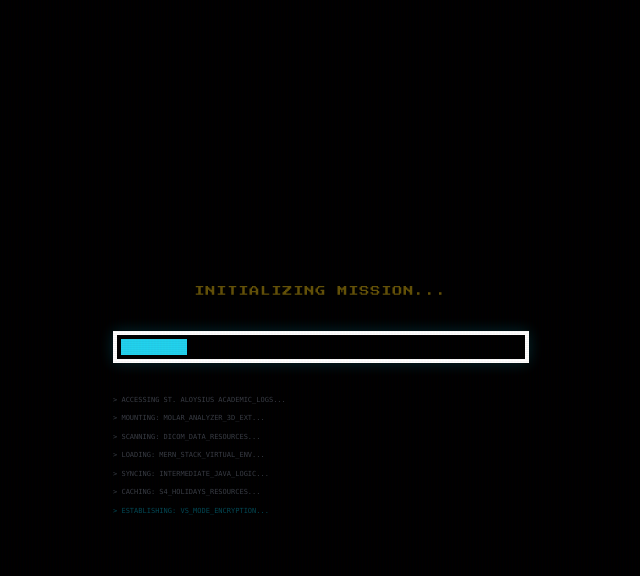
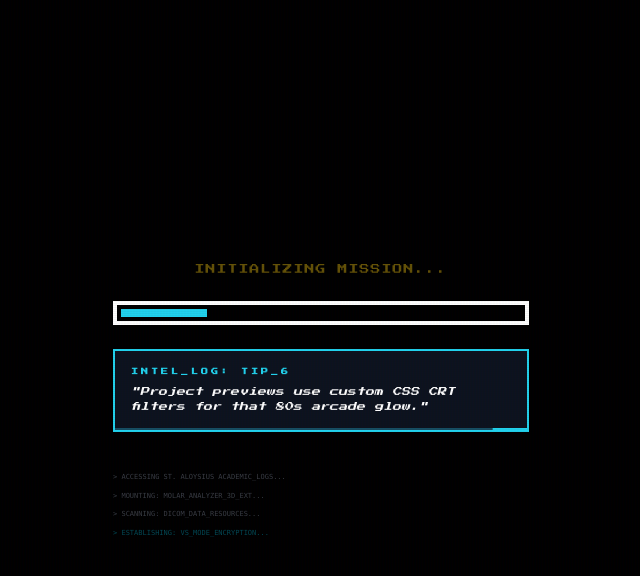
Before and after one commit to RahulMGatty/arcade-portfolio, a React (Vite) app: page / in a window 1280 px wide. Both pictures are taken after a click on the button "PRESS START". Shown: the top 576 px of the page, without its empty margins (319-959 px from the left). Built offline with nearby package versions, Linux system fonts and the light colour scheme.

Commit message:
added tip box

```diff
--- a/src/QuestLog.jsx
+++ b/src/QuestLog.jsx
@@ -66,7 +66,14 @@ const QuestLog = ({ isGodMode }) => {
       image: null,
       desc: "Native Android task manager with real-time Firebase sync.",
       loot: ["Java", "Android Studio", "Firebase"]
-    }
+    },
+    quest6: {
+      title: "MISSION: GAMIOFILE",
+      status: "ACTIVE",
+      image: "/portfolio.jpg",
+      desc: "A high-performance retro arcade portfolio system. Featuring a custom 'God Mode' kernel, CRT filters, and chiptune-synced transitions.",
+      loot: ["React", "Tailwind CSS", "Vercel"]
+    },
   };
 
   return (
--- a/src/SplashScreen.jsx
+++ b/src/SplashScreen.jsx
@@ -1,17 +1,43 @@
-import React, { useState } from 'react';
+import React, { useState, useEffect } from 'react';
 
 const SplashScreen = ({ onStart }) => {
   const [isBooting, setIsBooting] = useState(false);
+  const [currentTip, setCurrentTip] = useState(0);
+
+  const tips = [
+    "Stages represent core projects. Clear them all to see full stack mastery.",
+    "The P-Organ Skill Tree reflects my current technical evolution.",
+    "Inactivity for 60 seconds will trigger 'Attract Mode' (Game Over).",
+    "Using the Comms Channel grants a +500 Score bonus to your profile.",
+    "Check the Manual (.EXE) for a detailed technical breakdown.",
+    "Project previews use custom CSS CRT filters for that 80s arcade glow.",
+    "Everything you see is built with React, Tailwind, and Framer Motion.",
+    // Smart Platform Hint
+    /Android|webOS|iPhone|iPad|iPod|BlackBerry|IEMobile|Opera Mini/i.test(navigator.userAgent)
+      ? "CHEAT: Swipe ↑↑↓↓←→←→ then DOUBLE TAP for God Mode."
+      : "CHEAT: Input ↑↑↓↓←→←→ B A on keys for God Mode."
+  ];
+
+  // Logic to cycle tips every 4 seconds once booting starts
+  useEffect(() => {
+    if (!isBooting) return;
+
+    // Pick a random starting tip
+    setCurrentTip(Math.floor(Math.random() * tips.length));
+
+    const interval = setInterval(() => {
+      setCurrentTip((prev) => (prev + 1) % tips.length);
+    }, 4000);
+
+    return () => clearInterval(interval);
+  }, [isBooting]);
 
   const handleBoot = () => {
     setIsBooting(true);
-
-    // 1. Audio Initialization
     const audio = new Audio('/gta_intro.mp3');
     audio.volume = 0.4;
     audio.play().catch((err) => console.log("Audio play blocked:", err));
 
-    // 2. The 6-Second Mission Timer
     setTimeout(() => {
       audio.pause();
       audio.currentTime = 0;
@@ -21,14 +47,12 @@ const SplashScreen = ({ onStart }) => {
 
   return (
     <div className="fixed inset-0 z-[300] bg-black flex flex-col items-center justify-center overflow-hidden font-arcade">
-
       {/* Enhanced CRT Scanline Overlay */}
       <div className="absolute inset-0 pointer-events-none bg-[linear-gradient(rgba(18,16,16,0)_50%,rgba(0,0,0,0.1)_50%),linear-gradient(90deg,rgba(255,0,0,0.06),rgba(0,255,0,0.02),rgba(0,0,255,0.06))] bg-[size:100%_2px,3px_100%] opacity-30 z-50"></div>
 
       <div className="relative z-10 text-center px-4 w-full max-w-md">
         {!isBooting ? (
           <div className="fade-in">
-            {/* Version Header */}
             <div className="mb-4 text-cyan-400 text-[10px] animate-pulse uppercase">
               RAHUL_PORTFOLIO_OS [v2.0.26]
             </div>
@@ -36,14 +60,11 @@ const SplashScreen = ({ onStart }) => {
               (C) 2026 RAHUL M. MANGALURU_UNIT
             </div>
 
-            {/* Pulsing Start Button */}
             <button
               onClick={handleBoot}
               className="group relative px-10 py-5 bg-transparent border-4 border-yellow-400 text-yellow-400 hover:bg-yellow-400 hover:text-black transition-all duration-300 active:scale-90"
             >
-              <span className="text-lg md:text-xl font-bold uppercase animate-pulse-fast">Press Start</span>
-
-              {/* Corner Accents */}
+              <span className="text-lg md:text-xl font-bold uppercase">Press Start</span>
               <div className="absolute -top-3 -left-3 w-6 h-6 border-t-4 border-l-4 border-white group-hover:border-black transition-colors"></div>
               <div className="absolute -bottom-3 -right-3 w-6 h-6 border-b-4 border-r-4 border-white group-hover:border-black transition-colors"></div>
             </button>
@@ -53,33 +74,39 @@ const SplashScreen = ({ onStart }) => {
             </div>
           </div>
         ) : (
-          /* High-Energy Loading State */
-          <div className="w-full space-y-8 fade-in">
+          <div className="w-full space-y-6 fade-in">
             <div className="text-yellow-400 text-[10px] animate-pulse-fast uppercase tracking-widest">
               INITIALIZING MISSION...
             </div>
 
-            {/* Progress Bar with the new CSS animation */}
-            <div className="w-full h-8 border-4 border-white p-1 relative shadow-[0_0_15px_rgba(34,211,238,0.2)]">
+            <div className="w-full h-6 border-4 border-white p-1 relative">
               <div className="h-full bg-cyan-400 animate-loading-bar"></div>
             </div>
 
-            {/* Scrolling Bios Text */}
-            {/* Updated Scrolling Bios Text for a 13s wait */}
-            <div className="text-[7px] text-gray-500 text-left space-y-2 font-mono">
-            <p className="animate-pulse">{">"} ACCESSING ST. ALOYSIUS ACADEMIC_LOGS...</p>
-            <p className="animate-pulse">{">"} MOUNTING: MOLAR_ANALYZER_3D_EXT...</p>
-            <p className="animate-pulse">{">"} SCANNING: DICOM_DATA_RESOURCES...</p>
-            <p className="animate-pulse">{">"} LOADING: MERN_STACK_VIRTUAL_ENV...</p>
-            <p className="animate-pulse">{">"} SYNCING: INTERMEDIATE_JAVA_LOGIC...</p>
-            <p className="animate-pulse">{">"} CACHING: S4_HOLIDAYS_RESOURCES...</p>
-            <p className="animate-pulse-fast text-cyan-500">{">"} ESTABLISHING: VS_MODE_ENCRYPTION...</p>
+            {/* --- THE PRO-TIP BOX --- */}
+            <div className="bg-gray-900/80 border-2 border-cyan-400 p-4 text-left relative overflow-hidden">
+                <div className="text-cyan-400 text-[7px] mb-2 font-bold tracking-[3px] uppercase">
+                    Intel_Log: Tip_{currentTip + 1}
+                </div>
+                <p className="text-white text-[9px] leading-relaxed italic">
+                    "{tips[currentTip]}"
+                </p>
+                {/* Scanning bar effect */}
+                <div className="absolute bottom-0 left-0 w-full h-0.5 bg-cyan-900">
+                    <div className="h-full bg-cyan-400 w-1/4 animate-scan"></div>
+                </div>
+            </div>
+
+            <div className="text-[7px] text-gray-500 text-left space-y-2 font-mono pt-4">
+              <p className="animate-pulse">{">"} ACCESSING ST. ALOYSIUS ACADEMIC_LOGS...</p>
+              <p className="animate-pulse">{">"} MOUNTING: MOLAR_ANALYZER_3D_EXT...</p>
+              <p className="animate-pulse">{">"} SCANNING: DICOM_DATA_RESOURCES...</p>
+              <p className="animate-pulse-fast text-cyan-500">{">"} ESTABLISHING: VS_MODE_ENCRYPTION...</p>
             </div>
           </div>
         )}
       </div>
 
-      {/* Retro Horizontal Scanline */}
       <div className="absolute top-0 left-0 w-full h-1 bg-white/10 animate-scanline pointer-events-none"></div>
     </div>
   );
--- a/src/StatusScreen.jsx
+++ b/src/StatusScreen.jsx
@@ -96,7 +96,7 @@ const StatusScreen = ({ onClose, isGodMode }) => {
           <p className={`text-[10px] leading-relaxed mb-8 italic ${
             isGodMode ? 'text-yellow-100 font-bold' : 'text-gray-300'
           }`}>
-            "Currently specialized in 3D Slicer API development and medical imaging research.
+            "Currently Working on Custom 3D Slicer Extension development and medical imaging research.
             Intermediate logic mastery in Java, Python, and C++. Available for high-stakes
             full-stack development missions."
           </p>
--- a/src/index.css
+++ b/src/index.css
@@ -121,3 +121,20 @@ button, a, input, textarea, [role="button"] {
   pointer-events: none;
   animation: systemPurge 0.4s ease-out forwards;
 }
+@keyframes loading-bar {
+  0% { width: 0%; }
+  100% { width: 100%; }
+}
+
+.animate-loading-bar {
+  animation: loading-bar 13s linear forwards; /* Match your 13s timer */
+}
+
+@keyframes scan {
+  0% { transform: translateX(-100%); }
+  100% { transform: translateX(400%); }
+}
+
+.animate-scan {
+  animation: scan 3s infinite linear;
+}
```
Also changed, not shown: public/portfolio.jpg (added).
